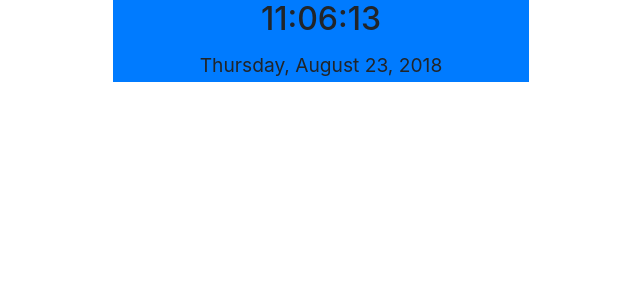
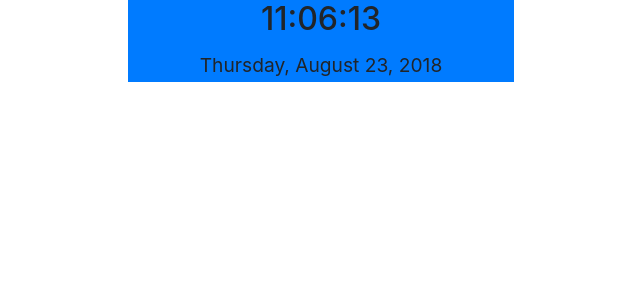
Before and after one commit to petmi627/Perma-Alert-Display, an Angular app: page / in a window 1280 px wide. Shown: the top 300 px of the page, without its empty margins (319-959 px from the left). Built offline with nearby package versions, Linux system fonts and the light colour scheme.

Commit message:
Modified Layout of Clock Components

```diff
--- a/src/app/app.component.html
+++ b/src/app/app.component.html
@@ -1,4 +1,6 @@
 <!--The content below is only a placeholder and can be replaced.-->
 <div class="container-fluid">
-  <app-clock></app-clock>
+  <div class="mx-auto col-4">
+    <app-clock></app-clock>
+  </div>
 </div>
--- a/src/app/components/display/clock/clock.component.html
+++ b/src/app/components/display/clock/clock.component.html
@@ -1,4 +1,4 @@
-<div id="clock" class="bg-primary mx-auto col-4 text-center">
+<div id="clock" class="bg-primary text-center">
   <h2>{{ clock | date:'HH:mm:ss' }}</h2>
   <small>{{ clock | date:'fullDate' }}</small>
 </div>
```
